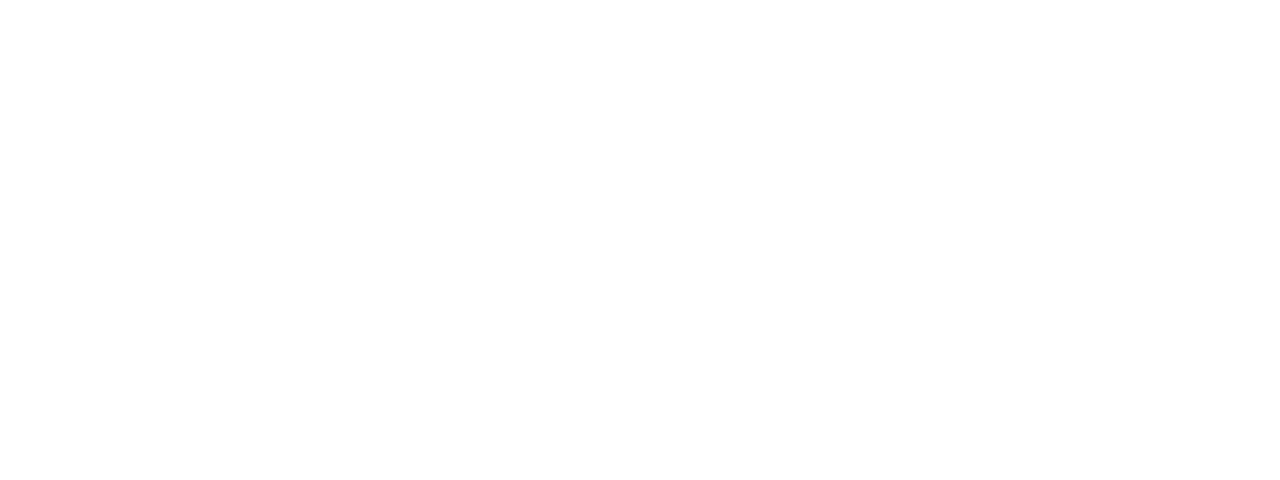
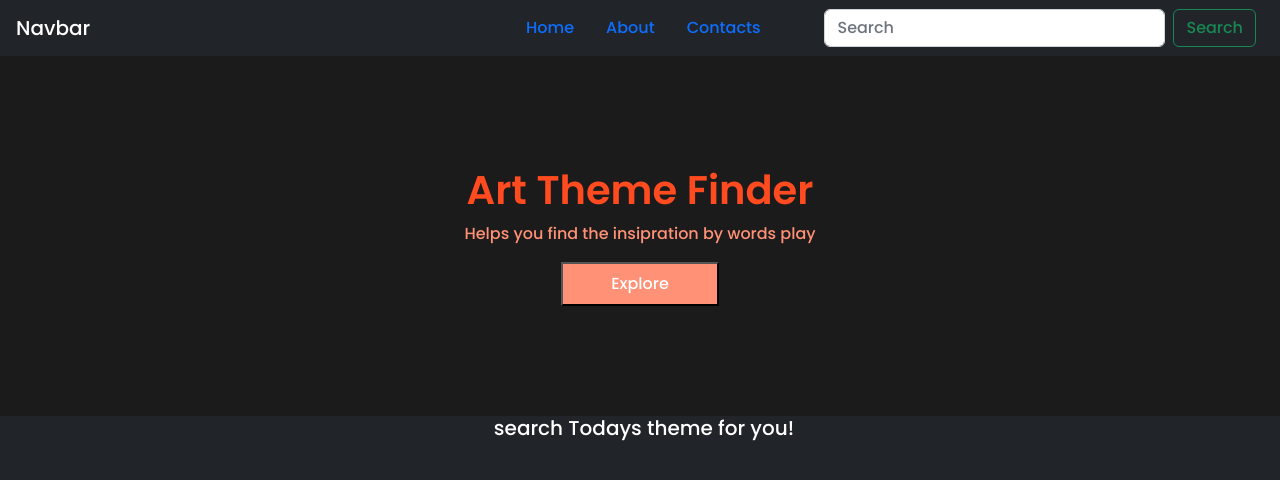
Before and after one commit to Adityaverma4648/ArtThemeFinder, a plain HTML site: page index.html in a window 1280 px wide. Drawn offline with nearby package versions, Linux system fonts and the light colour scheme.

Commit message:
updated index.html

```diff
--- a/index.html
+++ b/index.html
@@ -24,7 +24,58 @@
             <script src="https://kit.fontawesome.com/8dc03a4776.js" crossorigin="anonymous"></script>
     <!--Font awsome imports end here  -------------------------------------------------------------------------------------------->
 </head>
-<body>
+<body class="bg-dark">
+    <!-- navbar starts-->
+    <nav class="navbar navbar-expand-sm">
+        <a class="navbar-brand text-white px-3" href="#">Navbar</a>
+        <button class="navbar-toggler d-lg-none" type="button" data-bs-toggle="collapse" data-bs-target="#collapsibleNavId" aria-controls="collapsibleNavId"
+            aria-expanded="false" aria-label="Toggle navigation"></button>
+        <div class="collapse flex-row navbar-collapse d-flex flex-row justify-content-end align-items-center" id="collapsibleNavId">
+            <ul class="nav justify-content-start">
+                <li class="nav-item">
+                    <a class="nav-link text-orange" href="#" aria-current="page">Home</a>
+                </li>
+                <li class="nav-item">
+                    <a class="nav-link" href="#">About</a>
+                </li>
+                <li class="nav-item">
+                    <a class="nav-link" href="#">Contacts</a>
+                </li>
+            </ul>
+            <form class="d-flex my-2 my-lg-0 ms-4 px-4">
+                <input class="form-control me-sm-2" type="text" placeholder="Search">
+                <button class="btn btn-outline-success my-2 my-sm-0" type="submit">Search</button>
+            </form>
+        </div>
+    </nav>
+    <!-- navbar ends -->
 
+    <!-- container starts here -->
+      <div class="container-fluid py-5 myHeader">
+            <h1 class="">
+                Art Theme Finder
+            </h1>
+            <p>Helps you find the insipration by words play</p>
+            <button type="button" id="explore-btn" class="text-white px-5 py-2">
+                 Explore
+            </button>
+      </div>
+      <!-- ends here -->
+
+      <!-- search theme container starts here -->
+         <div class="container-fluid themeCont">
+              <div id="date" class="text-white p-1">
+              </div>
+              <div class="SearchTheme">
+                  <h5 class="text-white">
+                      search Todays theme for you!
+                  </h5>
+              </div>
+         </div>
+      <!-- ----------------------------------------------------------------------------- -->
+
+
+
+      <script src="index.js"></script>
 </body>
 </html>
--- a/style.scss
+++ b/style.scss
@@ -5,3 +5,35 @@
     // font
     font-family: 'Poppins', sans-serif;
 }
+.text-orange{
+    color :#ff9176;
+}
+.myHeader{
+    height: 45vh;
+    background-color: rgb(27, 27, 27);
+    display: flex;
+    flex-direction :column;
+    align-items: center;
+    justify-content: center;
+  h1{
+    width: auto;
+    font-weight: 900;
+    color: #ff4b1f;
+  }
+  p{
+    color: #ff9176;
+  }
+  // buttton elem - explore------------------
+  button{
+    background-color: #ff9176;
+  }
+
+
+//   ----------------------------------------
+}
+.themeCont{
+    display: flex;
+    align-items:center;
+    justify-content: center;
+
+}
```
Also changed, not shown: style.css, 1 other file.
